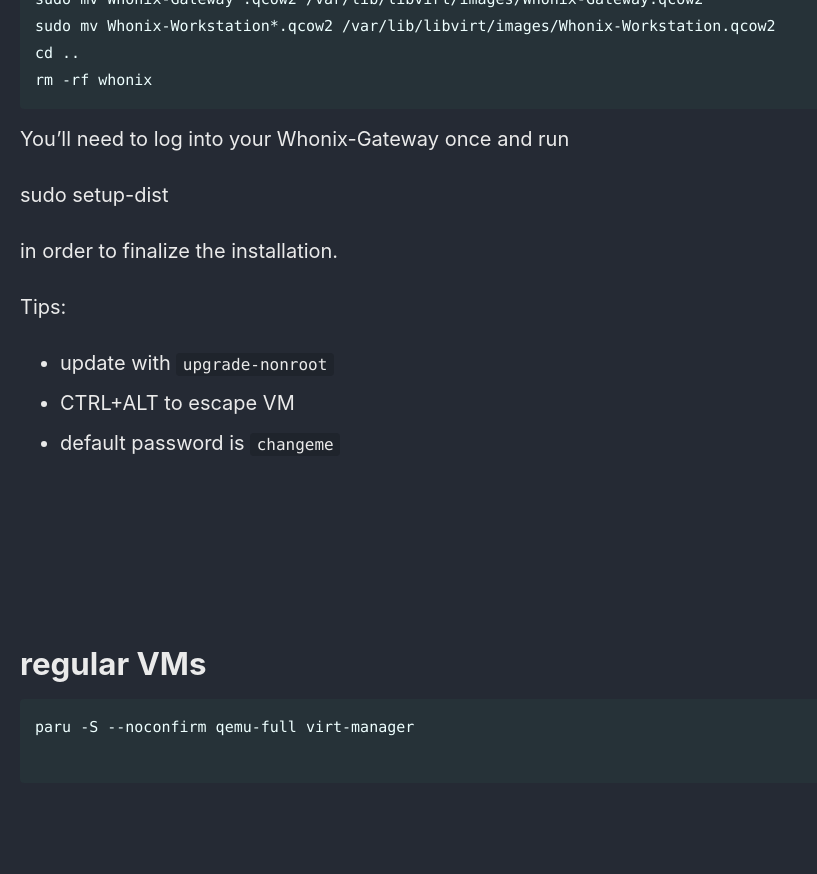
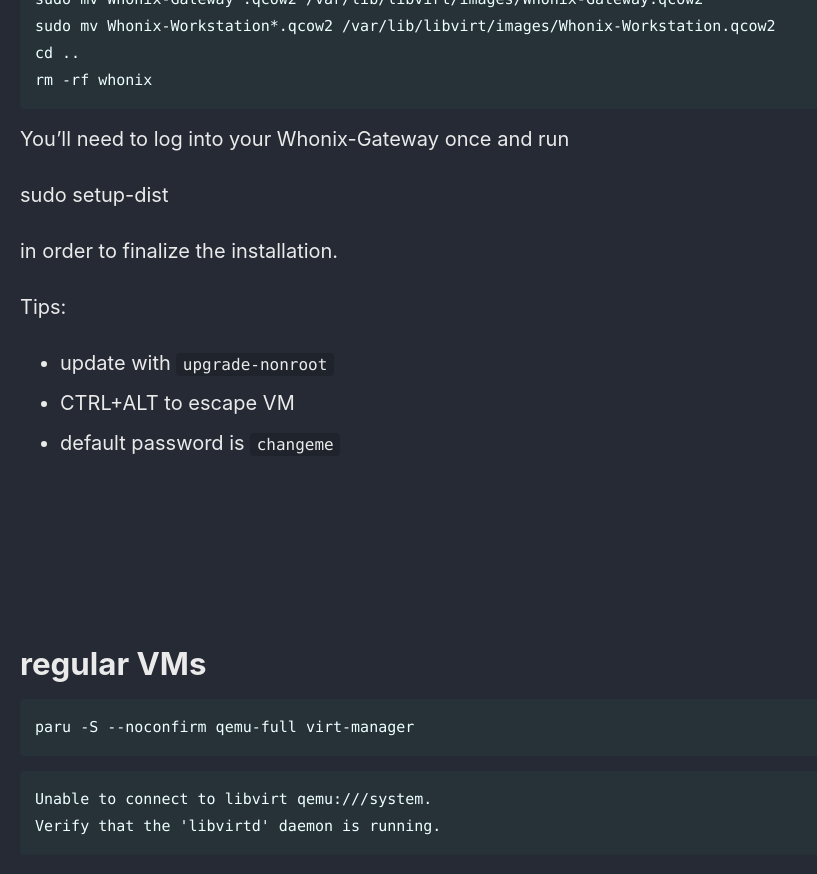
Before and after one commit to Connor-McCartney/Connor-McCartney.github.io, a Jekyll site: the page built from _pages/misc/qemu.md, in a window 1280 px wide and 900 px high, scrolled down 3719 px. Shown: the top 874 px of the window, without its empty margins (0-817 px from the left). Built offline with Jekyll 4.4.1, drawn with Linux system fonts in a browser that asks for light colours; cached includes are drawn as plain includes; before the commit the page ends 4547 px from its top, so only the background shows below that.

Commit message:
Update qemu.md

````diff
--- a/_pages/misc/qemu.md
+++ b/_pages/misc/qemu.md
@@ -171,5 +171,9 @@ Tips:
 
 ```
 paru -S --noconfirm qemu-full virt-manager
+```
 
 ```
+Unable to connect to libvirt qemu:///system.
+Verify that the 'libvirtd' daemon is running.
+```
````
